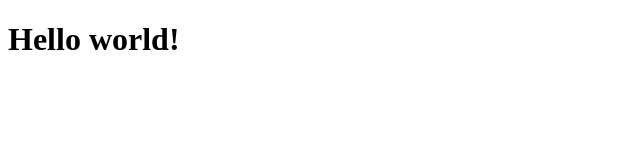
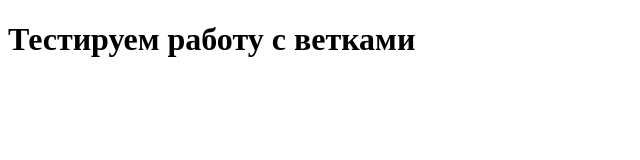
Before and after one commit to AlexVedernikoff/testing01, a plain HTML site: page index.html in a window 1280 px wide. Shown: the whole page, without its empty margins (0-640 px from the left). Drawn offline with Linux system fonts and the light colour scheme.

Commit message:
Тестируем работу с ветками

```diff
--- a/index.html
+++ b/index.html
@@ -11,6 +11,6 @@
   </head>
 
   <body>
-    <h1>Hello world!</h1>
+    <h1>Тестируем работу с ветками</h1>
   </body>
 </html>
```
